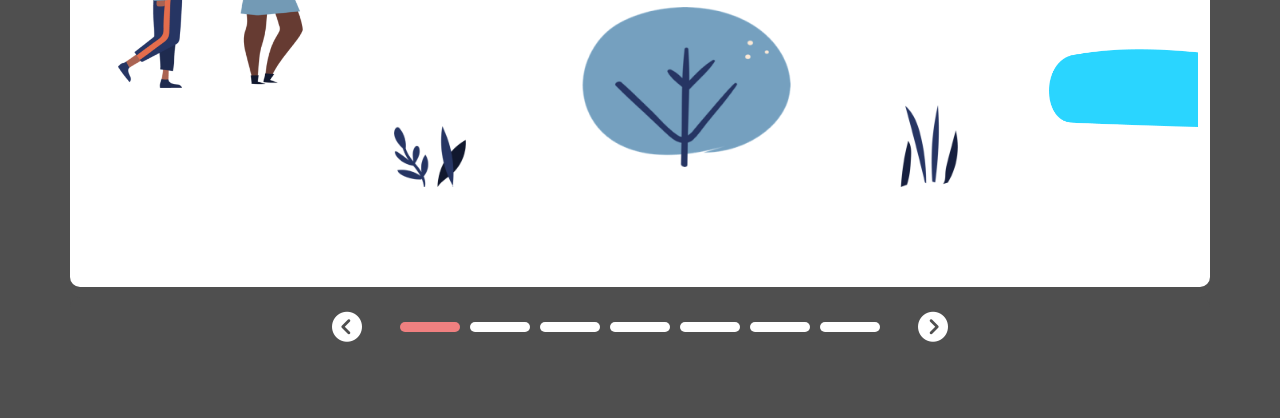
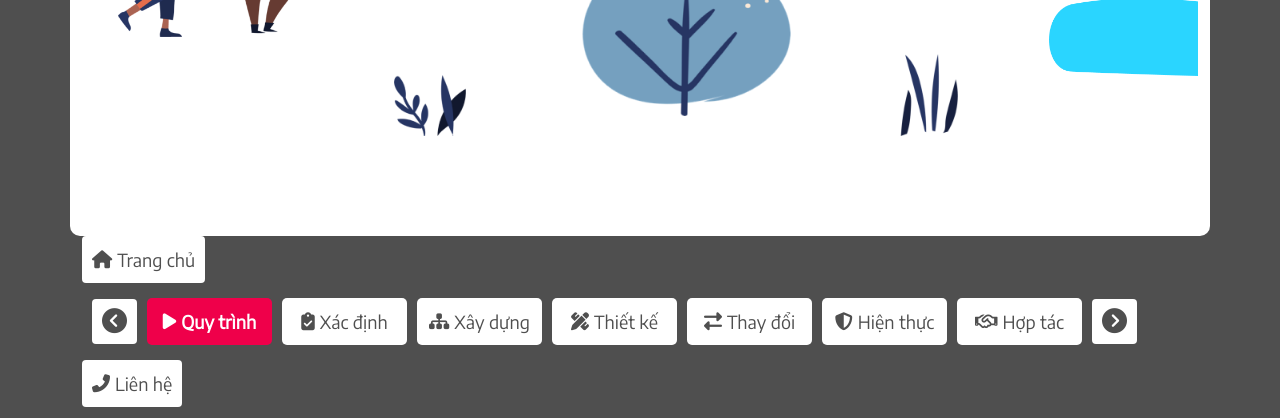
Before and after one commit to TranThuAn99w/QuyTrinhSEO, a plain HTML site: page index.html in a window 1280 px wide. Shown: the part 382-800 px from the top of the page. Drawn offline with nearby package versions, Linux system fonts and the light colour scheme.

Commit message:
update-add-navbar-foot

```diff
--- a/index.html
+++ b/index.html
@@ -154,25 +154,44 @@
                         </div>
                 </section>
             </div>
-            <div class="row">
-                <div class="foot">
-                    <button class="button btn" id="button_left">
+                <nav class="nav nav-edit">
+                  <a class="button btn" href="https://gtvseo.com/">
+                    <i class="fas fa-home"></i><span>Trang chủ</span></a>
+
+                  <div class="nav__foot">
+                    <button class="button btn" id="button_left" data-toggle="tooltip" data-placement="top" title="Xem bước trước đó">
                         <i class="fas fa-chevron-circle-left"></i>
                     </button>
                     <ol id="indicators">
-                        <li class="indicator" id="indicator-0"></li>
-                        <li class="indicator" id="indicator-1"></li>
-                        <li class="indicator" id="indicator-2"></li>
-                        <li class="indicator" id="indicator-3"></li>
-                        <li class="indicator" id="indicator-4"></li>
-                        <li class="indicator" id="indicator-5"></li>
-                        <li class="indicator" id="indicator-6"></li>
-                      </ol>
-                    <button class="button btn" id="button_right">
+                        <li class="indicator" id="indicator-0">
+                            <i class="fas fa-play"></i> <span>Quy trình</span>
+                        </li>
+                        <li class="indicator" id="indicator-1">
+                            <i class="fas fa-clipboard-check"></i><span>Xác định</span>
+                        </li>
+                        <li class="indicator" id="indicator-2">
+                            <i class="fas fa-sitemap"></i><span>Xây dựng</span>
+                        </li>
+                        <li class="indicator" id="indicator-3">
+                            <i class="fas fa-pencil-ruler"></i><span>Thiết kế</span>
+                        </li>
+                        <li class="indicator" id="indicator-4">
+                            <i class="fas fa-exchange-alt"></i><span>Thay đổi</span>
+                        </li>
+                        <li class="indicator" id="indicator-5">
+                            <i class="fas fa-shield-alt"></i><span>Hiện thực</span>
+                        </li>
+                        <li class="indicator" id="indicator-6">
+                            <i class="far fa-handshake"></i></i><span>Hợp tác</span>
+                        </li>
+                    </ol>
+                    <button class="button btn" id="button_right" data-toggle="tooltip" data-placement="top" title="Xem bước kế tiếp">
                         <i class="fas fa-chevron-circle-right"></i>
                     </button>
-                </div>
-            </div>
+                    </div>
+                  <a class="btn button" href="https://gtvseo.com/lien-he/">
+                    <i class="fas fa-phone-alt"></i><span>Liên hệ</span></a>
+                </nav>
         </div>
     </main>
     <script src="https://ajax.googleapis.com/ajax/libs/jquery/3.5.1/jquery.min.js"></script>
--- a/js/style_animation.js
+++ b/js/style_animation.js
@@ -13,6 +13,20 @@ $(document).ready(function(){
         }
         var lastProc = $(".show").index();
         var lastIndic = $(".active").index();
+        $("#procedure__step-"+i).click(function(){
+            var count = lastProc + 1;
+
+            console.log("last-procedure--"+lastProc);
+            console.log("last-indicator--"+lastIndic);
+            console.log("current-Index--" +count);
+            console.log("=========================");
+            if(count < procedures.length){
+            showProcedure(count, lastProc);
+            showIndicator(count, lastIndic);
+            lastProc = count;
+            lastIndic = count;
+            }
+        })
         $("#indicator-"+i).click(function(){
             var currentIndex = $(this).index();
             console.log("last-procedure--"+lastProc);
--- a/scss/_base.scss
+++ b/scss/_base.scss
@@ -62,7 +62,7 @@ main {
         @include bg-desktop(url("../images/bg-slide-3.png"), right);
       }
       .content {
-        @include content-desktop(50%, 50px, 120px);
+        @include content-desktop(50%, 70px, 100px);
       }
     }
     &#procedure__step-4 {
@@ -140,34 +140,73 @@ main {
       }
     }
   }
-  .foot {
-    margin-top: 10px;
+  .nav-edit {
+    align-items: center;
+    justify-content: space-between;
+    color: $color-primary;
+    .button {
+      height: 100%;
+      padding: 10px;
+      @include dflex-center(row);
+      font-size: 25px;
+      background-color: #fff;
+      color: $color-primary;
+      border: none;
+      outline: none;
+      &:hover,
+      &:focus {
+        @extend %color-active;
+      }
+    }
+    a.button {
+      height: 100%;
+      font-size: 18px;
+      padding: 10px;
+      margin: 0;
+      color: $color-primary;
+      &:hover {
+        @extend %color-active;
+        transform: translateY(-10px);
+        transition: 0.3s all ease-in-out;
+      }
+      span {
+        margin-left: 5px;
+      }
+    }
+    .nav__foot {
+      margin: 10px;
       background-color: $color-primary;
-    border-radius: 10px;
       @include dflex-center(row);
       #indicators {
-      padding: 0 20px;
+        padding: 0 5px;
         margin: 0;
         display: flex;
         list-style: none;
         @include dflex-center(row);
         .indicator {
-        width: 60px;
-        height: 10px;
+          width: 125px;
+          padding: 10px 0;
           margin: 5px;
           border-radius: 5px;
           cursor: pointer;
+          font-size: 18px;
+          @include dflex-center(row);
+          span {
+            margin-left: 5px;
           }
-      .active {
-        background-color: lightcoral;
+          &.active {
+            @extend %color-active;
           }
-      .unactive {
+          &.unactive {
             background-color: #fff;
           }
-    }
-    .button {
-      font-size: 30px;
-      color: #fff;
+          &:hover {
+            @extend %color-active;
+            transform: translateY(-10px);
+            transition: 0.3s all ease-in-out;
           }
         }
       }
+    }
+  }
+}
--- a/scss/_extends.scss
+++ b/scss/_extends.scss
@@ -77,12 +77,10 @@
   line-height: 37px;
   text-align: center;
   padding: 15px 40px;
-  background: #ef004a;
-  color: white;
-  font-weight: 700;
   border-radius: 10px;
   border: none;
   margin-right: auto;
+  @extend %color-active;
 }
 
 %p-primary {
@@ -96,3 +94,9 @@
   font-size: 35px;
   line-height: 60px;
 }
+
+%color-active {
+  background-color: #ef004a;
+  color: white;
+  font-weight: 700;
+}
```
Also changed, not shown: css/main.min.css, dist/css/main.min.css, scss/main.css, 3 other files. Lines whose indentation alone changed are shown as unchanged.
